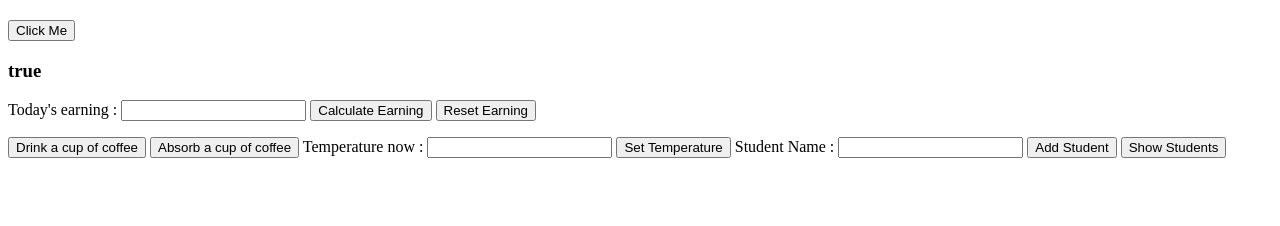
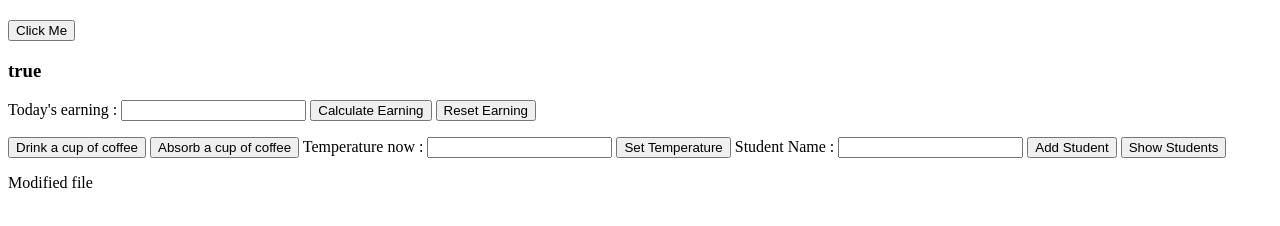
Before and after one commit to dxbach12/Training, a plain HTML site: page IntroJS/index.html in a window 1280 px wide. Drawn offline with nearby package versions, Linux system fonts and the light colour scheme.

Commit message:
Another Commit

```diff
--- a/IntroJS/index.html
+++ b/IntroJS/index.html
@@ -138,5 +138,6 @@
     <ul id="studentsListJQuery">
 
     </ul>
+    <p>Modified file</p>
   </body>
 </html>
```
